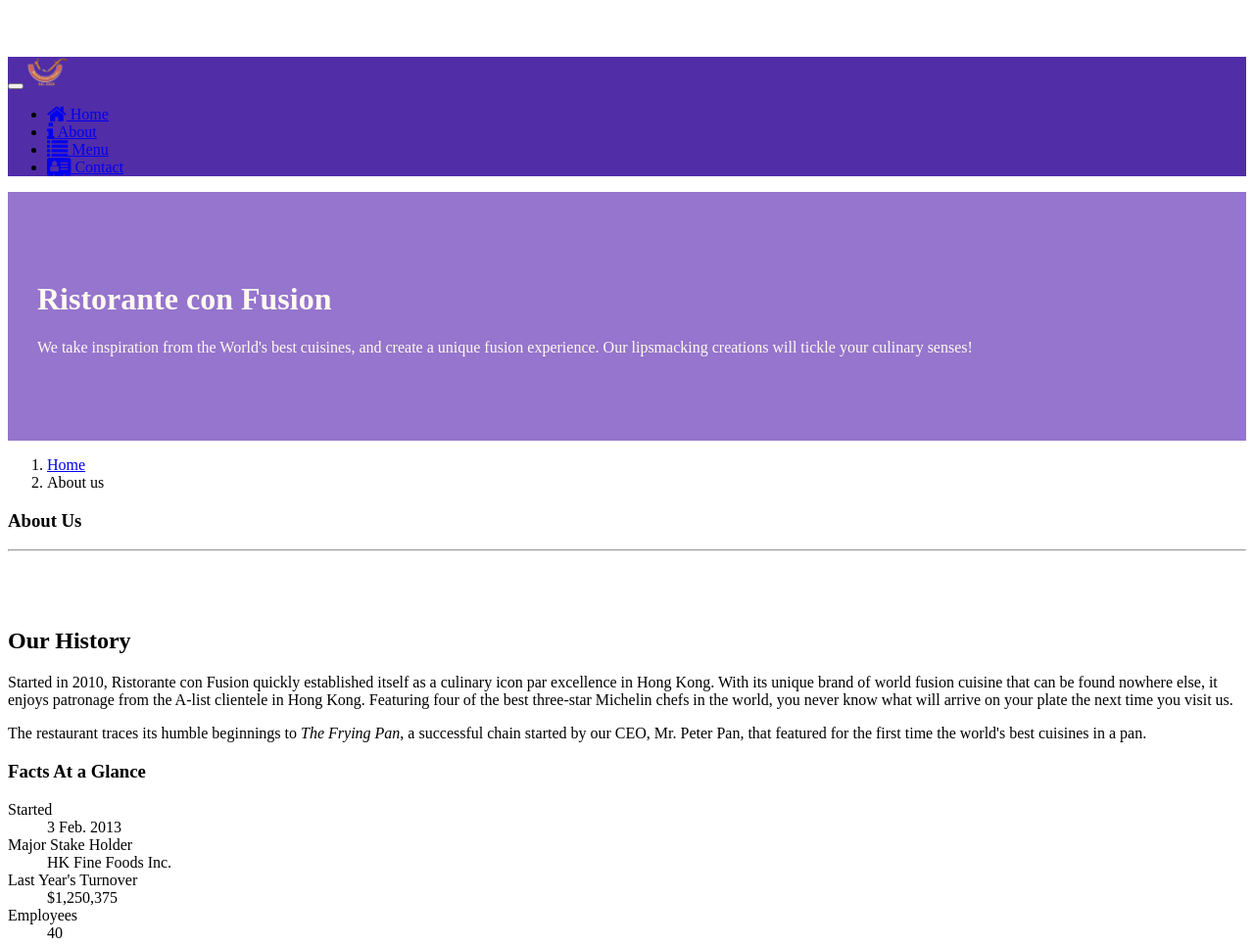
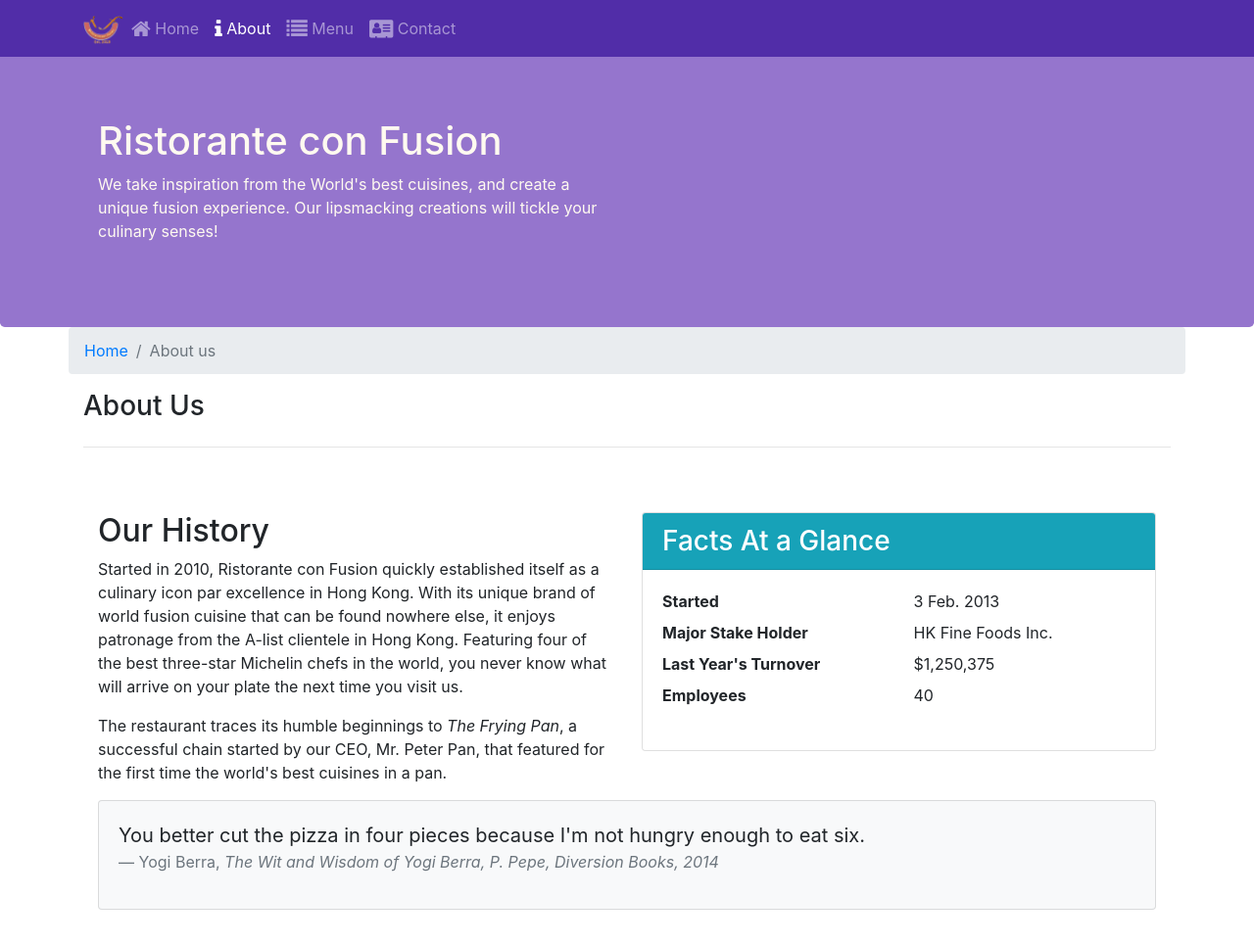
Before and after one commit to Pratush481/Restaurant-site, a website: page aboutus.html in a window 1280 px wide. Shown: the top 965 px of the page at 98% size. Drawn offline with Linux system fonts and the light colour scheme; files whose address does not match are found by name.

Commit message:
Update aboutus.html

```diff
--- a/aboutus.html
+++ b/aboutus.html
@@ -2,7 +2,7 @@
 <html lang="en">
 
 <head>
-    <link rel="stylesheet"bootstrap.min.css">
+    <link rel="stylesheet" href="bootstrap.min.css">
     <link href="style.css" rel="stylesheet">
     <link rel="stylesheet" href="font-awesome.min.css">
     <link rel="stylesheet" href="bootstrap-social.css">
```
